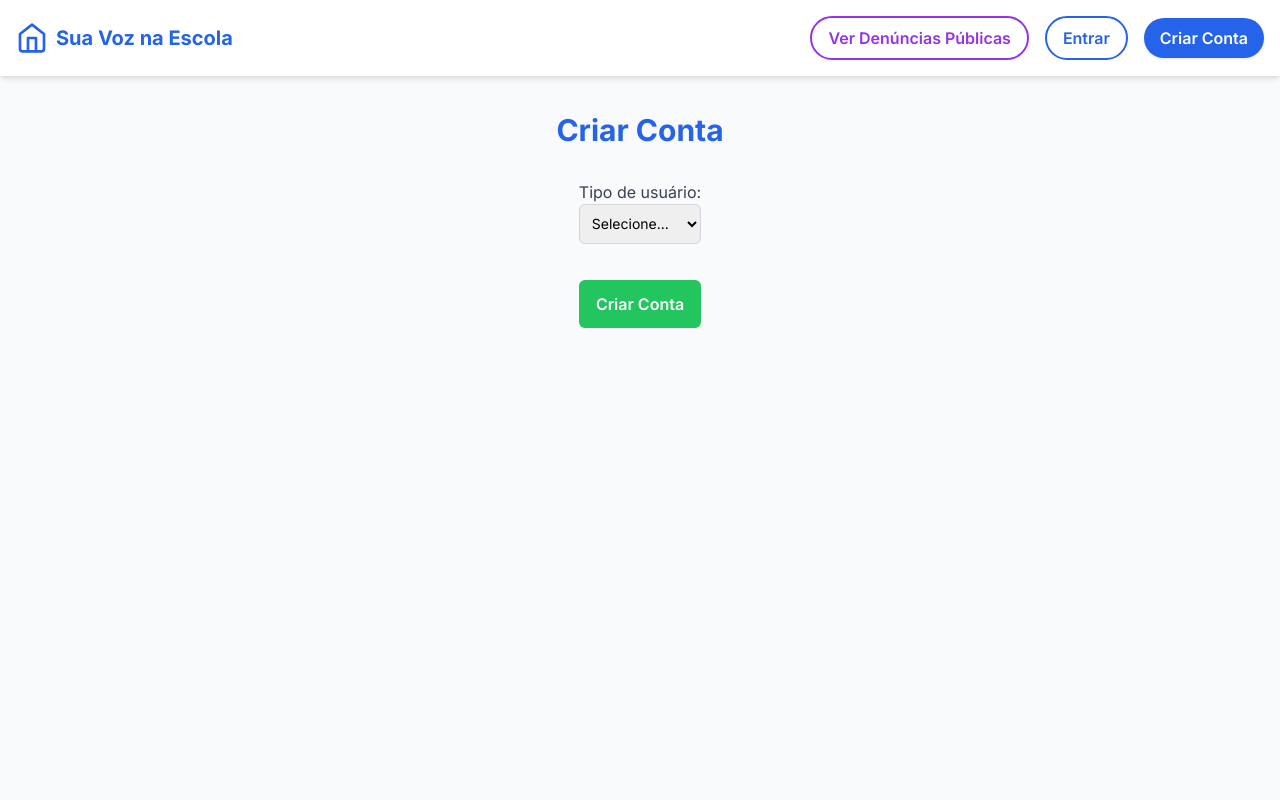
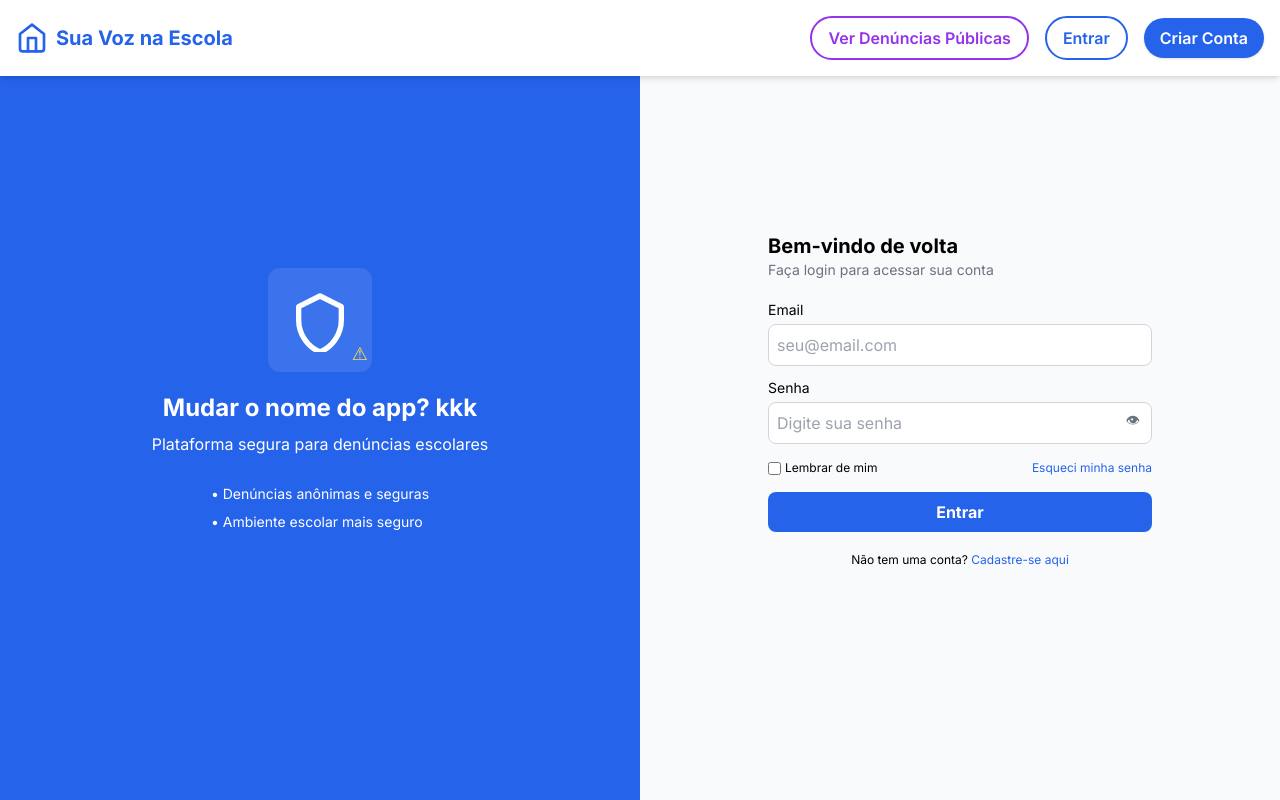
Before and after one commit to fmascena-dev/edureport, a React (Vite) app: page / in a window 1280 px wide. Built offline with nearby package versions, Linux system fonts and the light colour scheme; the HTML template or start-up script is replaced by a standard one.

Commit message:
LoginPage adicionada, Página inicial alterada

```diff
--- a/src/App.jsx
+++ b/src/App.jsx
@@ -2,12 +2,13 @@ import React from "react";
 import HomePage from "./pages/HomePage.jsx";
 import Navbar from "./components/Navbar.jsx";
 import SignUpPage from "./pages/SignUpPage.jsx";
+import LoginPage from "./pages/LoginPage.jsx";
 
 const App = () => {
   return (
     <>
       <Navbar />
-      <SignUpPage />
+      <LoginPage />
     </>
   );
 };
--- /dev/null
+++ b/src/pages/LoginPage.jsx
@@ -0,0 +1,64 @@
+import React from "react";
+
+const LoginPage = () => {
+  return (
+    <div className="flex h-screen">
+      <div className="flex-1 bg-blue-600 text-white flex flex-col justify-center items-center p-10 text-center">
+        <div className="relative bg-white/10 p-5 rounded-xl mb-5">
+          <svg xmlns="http://www.w3.org/2000/svg" className="w-16 h-16 text-white" fill="none" stroke="currentColor" strokeWidth="2" viewBox="0 0 24 24">
+            <path strokeLinecap="round" strokeLinejoin="round" d="M12 3l8 4v5c0 5.25-3.25 10-8 12-4.75-2-8-6.75-8-12V7l8-4z"/>
+          </svg>
+          <div className="absolute bottom-1 right-1 text-yellow-300 text-lg">⚠</div>
+        </div>
+        <h1 className="text-2xl font-bold">Mudar o nome do app? kkk</h1>
+        <p className="mt-2 mb-5">Plataforma segura para denúncias escolares</p>
+        <ul className="text-left mt-2 space-y-2 text-sm">
+          <li>• Denúncias anônimas e seguras</li>
+          <li>• Ambiente escolar mais seguro</li>
+        </ul>
+      </div>
+
+      <div className="flex-1 flex justify-center items-center p-10">
+        <div className="w-full max-w-sm">
+          <h2 className="text-xl font-bold">Bem-vindo de volta</h2>
+          <p className="text-gray-500 text-sm mb-5">Faça login para acessar sua conta</p>
+
+          <label className="block text-sm mb-1">Email</label>
+          <input
+            type="email"
+            placeholder="seu@email.com"
+            className="w-full p-2 border border-gray-300 rounded-lg focus:ring-2 focus:ring-blue-500 focus:outline-none"
+          />
+
+          <label className="block text-sm mt-3 mb-1">Senha</label>
+          <div className="relative">
+            <input
+              type="password"
+              placeholder="Digite sua senha"
+              className="w-full p-2 border border-gray-300 rounded-lg focus:ring-2 focus:ring-blue-500 focus:outline-none"
+            />
+            <span className="absolute right-3 top-2 text-gray-500 cursor-pointer text-sm">👁</span>
+          </div>
+
+          <div className="flex justify-between items-center text-xs my-4">
+            <label className="flex items-center space-x-1">
+              <input type="checkbox" />
+              <span>Lembrar de mim</span>
+            </label>
+            <a href="#" className="text-blue-600 hover:underline">Esqueci minha senha</a>
+          </div>
+
+          <button className="w-full py-2 bg-blue-600 text-white font-bold rounded-lg hover:bg-blue-700">
+            Entrar
+          </button>
+
+          <p className="text-xs text-center mt-5">
+            Não tem uma conta? <a href="#" className="text-blue-600 hover:underline">Cadastre-se aqui</a>
+          </p>
+        </div>
+      </div>
+    </div>
+  );
+};
+
+export default LoginPage;
```
